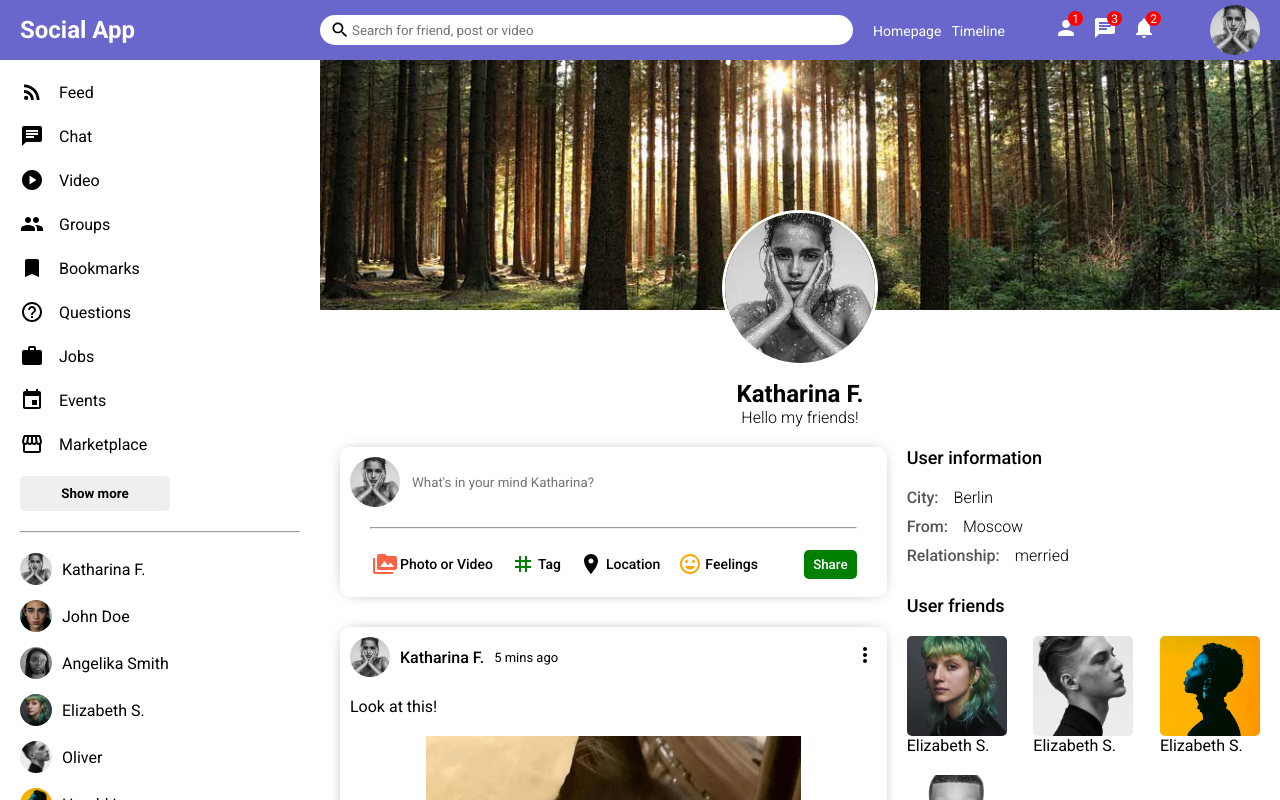
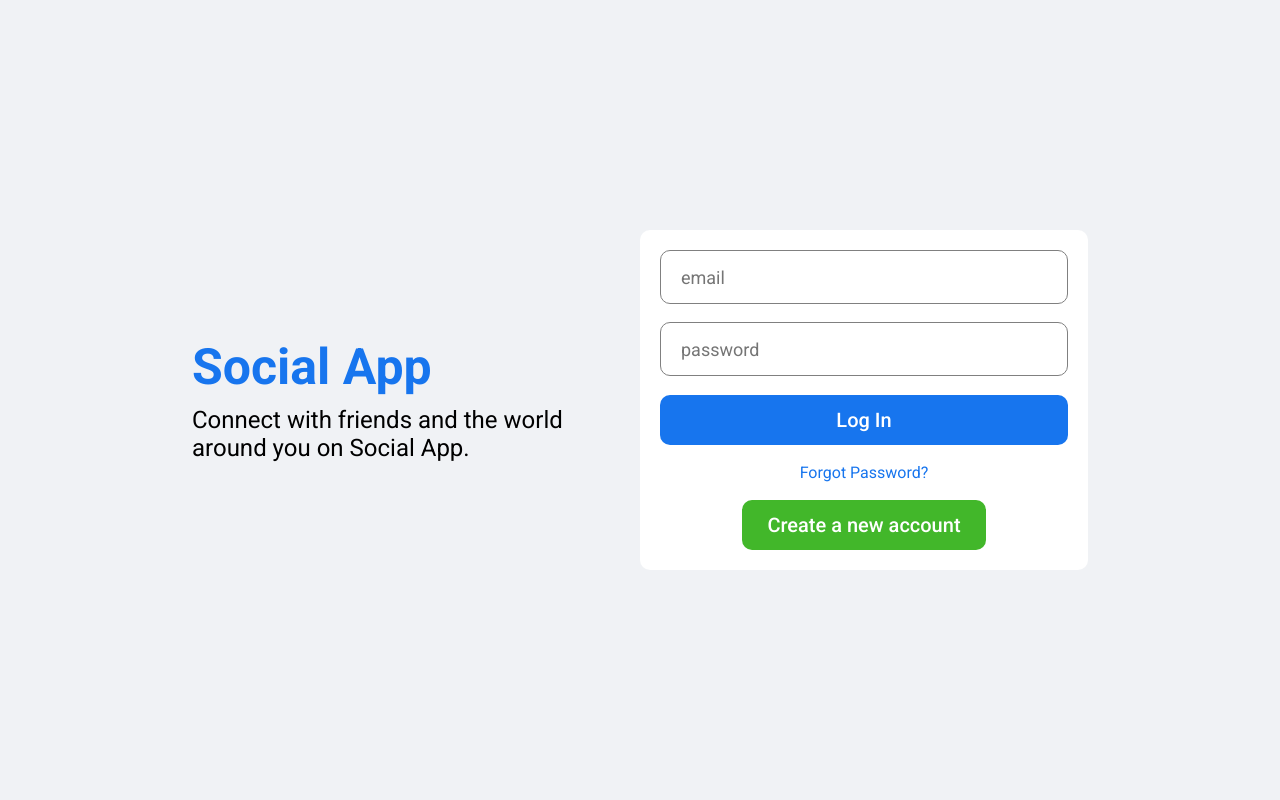
Before and after one commit to KatherinaFed/social-media, a React (Create React App) app: page / in a window 1280 px wide. Shown: the top 800 px of the page. Built offline with nearby package versions, Linux system fonts and the light colour scheme.

Commit message:
login page

```diff
--- a/src/App.js
+++ b/src/App.js
@@ -1,11 +1,13 @@
 import { Home } from './pages/home/Home';
+import { Login } from './pages/login/Login';
 import { Profile } from './pages/profile/Profile';
 
 export const App = () => {
   return (
     <div>
       {/* <Home /> */}
-      <Profile />
+      {/* <Profile /> */}
+      <Login />
     </div>
   );
 };
--- /dev/null
+++ b/src/pages/login/Login.jsx
@@ -0,0 +1,21 @@
+import './login.css';
+
+export const Login = () => {
+  return <div className='login'>
+    <div className="loginWrapper">
+      <div className="loginLeft">
+        <h3 className="loginLogo">Social App</h3>
+        <span className="loginDesc">Connect with friends and the world around you on Social App.</span>
+      </div>
+      <div className="loginRight">
+        <div className="loginBox">
+          <input placeholder='email' className="loginInput"/>
+          <input placeholder='password' className="loginInput"/>
+          <button className="loginButton">Log In</button>
+          <span className="loginForgot">Forgot Password?</span>
+          <button className="loginRegisterButton">Create a new account</button>
+        </div>
+      </div>
+    </div>
+  </div>;
+};
--- /dev/null
+++ b/src/pages/login/login.css
@@ -0,0 +1,84 @@
+.login {
+  width: 100vw;
+  height: 100vh;
+  background-color: #f0f2f5;
+  display: flex;
+  align-items: center;
+  justify-content: center;
+}
+
+.loginWrapper {
+  width: 70%;
+  height: 70%;
+  display: flex;
+}
+
+.loginLeft,
+.loginRight {
+  flex: 1;
+  display: flex;
+  flex-direction: column;
+  justify-content: center;
+}
+
+.loginLogo {
+  font-size: 50px;
+  font-weight: 800;
+  color: #1775ee;
+  margin-bottom: 10px;
+}
+
+.loginDesc {
+  font-size: 24px;
+}
+
+.loginBox {
+  height: 300px;
+  padding: 20px;
+  background-color: #fff;
+  border-radius: 10px;
+  display: flex;
+  flex-direction: column;
+  justify-content: space-between;
+}
+
+.loginInput {
+  height: 50px;
+  border-radius: 10px;
+  border: 1px solid grey;
+  font-size: 18px;
+  padding-left: 20px;
+}
+
+.loginInput:focus {
+  outline: none;
+}
+
+.loginButton {
+  height: 50px;
+  border-radius: 10px;
+  border: none;
+  background-color: #1775ee;
+  color: #fff;
+  font-size: 20px;
+  font-weight: 500;
+  cursor: pointer;
+}
+
+.loginForgot {
+  text-align: center;
+  color: #1775ee;
+}
+
+.loginRegisterButton {
+  width: 60%;
+  align-self: center;
+  height: 50px;
+  border-radius: 10px;
+  border: none;
+  background-color: #42b72a;
+  color: #fff;
+  font-size: 20px;
+  font-weight: 500;
+  cursor: pointer;
+}
--- /dev/null
+++ b/src/pages/signup/Signup.jsx
@@ -0,0 +1,5 @@
+import './signup.css';
+
+export const Signup = () => {
+  return <div></div>;
+};
```
Also changed, not shown: src/pages/signup/signup.css (added).
